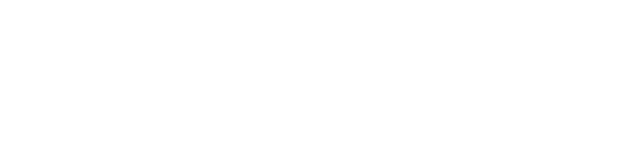
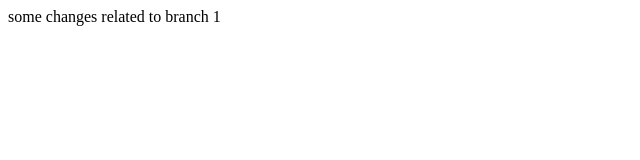
Before and after one commit to paul-frdev/project, a plain HTML site: page index.html in a window 1280 px wide. Shown: the whole page, without its empty margins (0-640 px from the left). Drawn offline with Linux system fonts and the light colour scheme.

Commit message:
changes related to branch 1

```diff
--- a/index.html
+++ b/index.html
@@ -6,6 +6,6 @@
   <title>Document</title>
 </head>
 <body>
-
+  some changes related to branch 1
 </body>
 </html>
```
